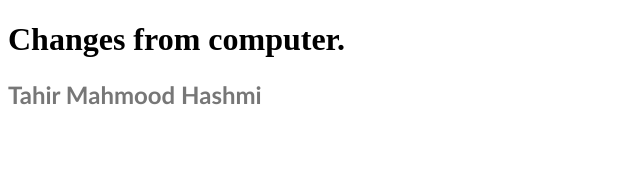
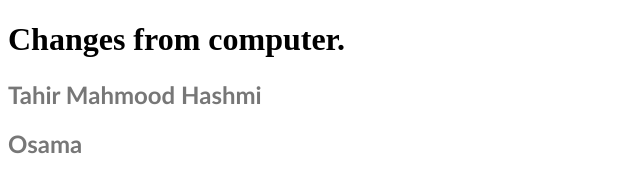
Before and after one commit to TahirAptech/My-First-Git-Repository, a plain HTML site: page Project1/index.html in a window 1280 px wide. Shown: the whole page, without its empty margins (0-640 px from the left). Drawn offline with Linux system fonts and the light colour scheme.

Commit message:
Update index.html

```diff
--- a/Project1/index.html
+++ b/Project1/index.html
@@ -10,6 +10,7 @@
 
 
 <h2>Tahir Mahmood Hashmi</h2>
+<h2>Osama</h2>
 
 </body>
 </html>
```
